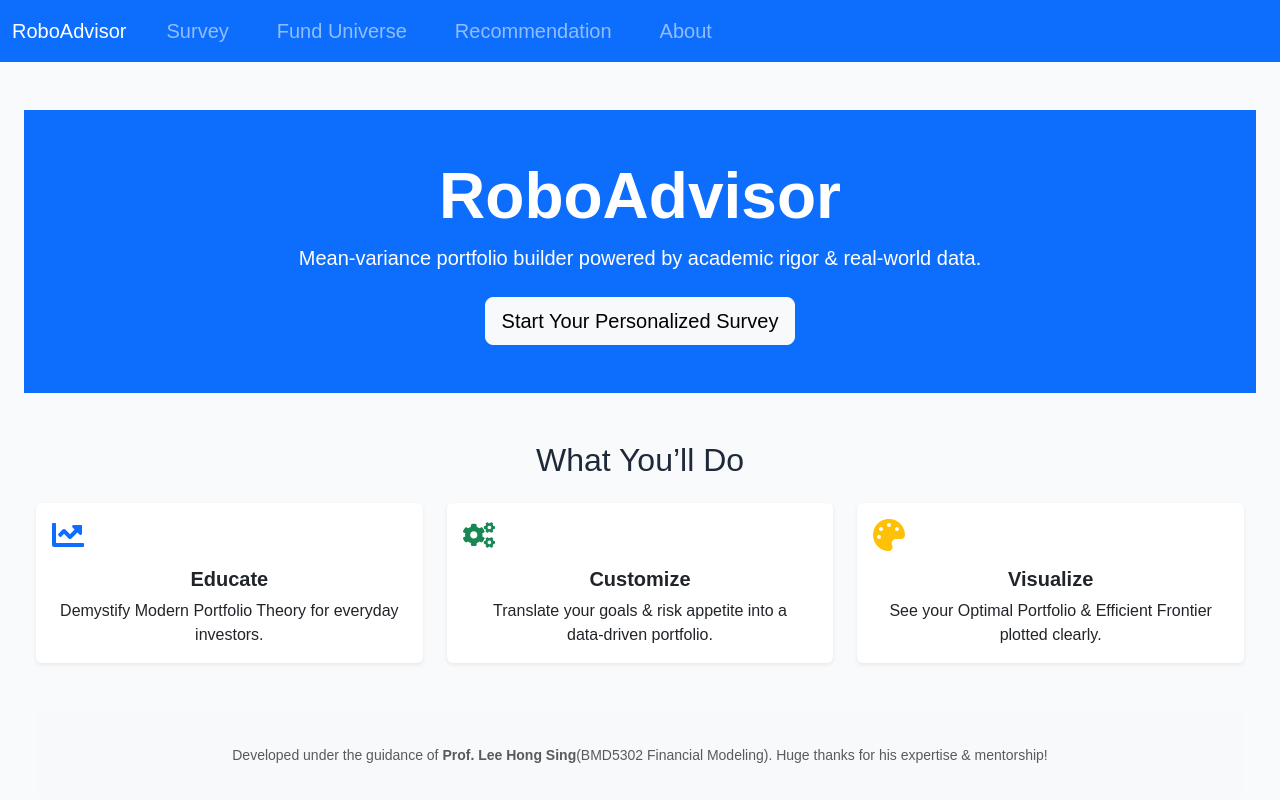
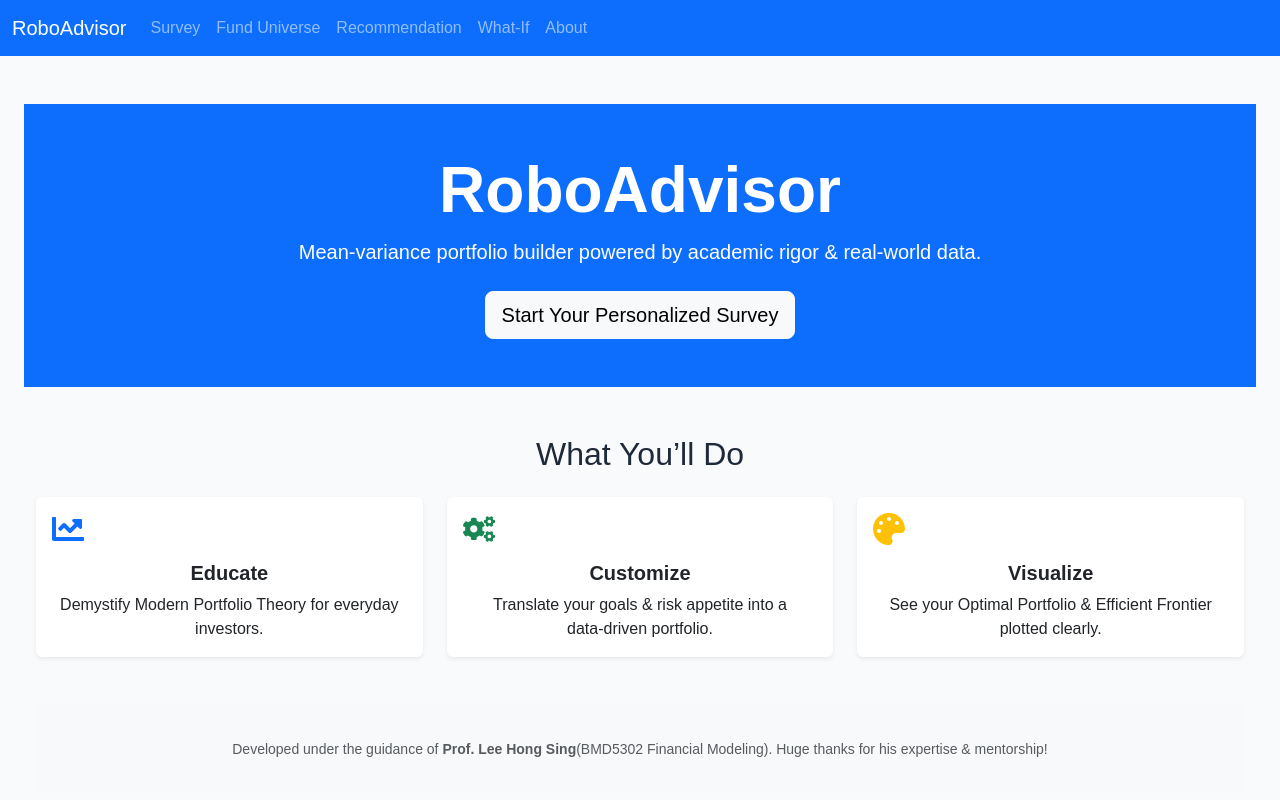
Before and after one commit to brandonchua/roboadvisor-web, a Next.js app: page / in a window 1280 px wide. Shown: the top 800 px of the page. Built offline with nearby package versions, Linux system fonts and the light colour scheme.

Commit message:
fixed navbar

```diff
--- a/src/app/components/NavBar.tsx
+++ b/src/app/components/NavBar.tsx
@@ -1,33 +1,27 @@
-'use client';
+// src/app/components/NavBar.tsx
+'use client'
 
-import Link      from 'next/link';
-import Navbar    from 'react-bootstrap/Navbar';
-import Container from 'react-bootstrap/Container';
-import Nav       from 'react-bootstrap/Nav';
+import Link      from 'next/link'
+import { Navbar, Container, Nav } from 'react-bootstrap'
 
 export default function NavBar() {
   return (
     <Navbar bg="primary" variant="dark" expand="lg" className="mb-4">
       <Container fluid>
-        <Navbar.Brand as={Link} href="/">RoboAdvisor</Navbar.Brand>
+        <Navbar.Brand as={Link} href="/">
+          RoboAdvisor
+        </Navbar.Brand>
         <Navbar.Toggle aria-controls="main-nav" />
         <Navbar.Collapse id="main-nav">
           <Nav className="me-auto">
-            <Nav.Link as={Link} href="/questionnaire" className="mx-3 py-2 fs-5">
-              Survey
-            </Nav.Link>
-            <Nav.Link as={Link} href="/universe" className="mx-3 py-2 fs-5">
-              Fund Universe
-            </Nav.Link>
-            <Nav.Link as={Link} href="/recommendation" className="mx-3 py-2 fs-5">
-              Recommendation
-            </Nav.Link>
-            <Nav.Link as={Link} href="/about" className="mx-3 py-2 fs-5">
-              About
-            </Nav.Link>
+            <Nav.Link as={Link} href="/questionnaire">Survey</Nav.Link>
+            <Nav.Link as={Link} href="/universe">Fund Universe</Nav.Link>
+            <Nav.Link as={Link} href="/recommendation">Recommendation</Nav.Link>
+            <Nav.Link as={Link} href="/what-if">What-If</Nav.Link>
+            <Nav.Link as={Link} href="/about">About</Nav.Link>
           </Nav>
         </Navbar.Collapse>
       </Container>
     </Navbar>
-  );
+  )
 }
--- a/src/app/layout.tsx
+++ b/src/app/layout.tsx
@@ -1,25 +1,23 @@
 // src/app/layout.tsx
-import 'bootstrap/dist/css/bootstrap.min.css';
-import './globals.css';
-import type { ReactNode } from 'react';
-import NavBar from './components/NavBar';
-import { DebugProvider } from './providers/DebugProvider';
+import 'bootstrap/dist/css/bootstrap.min.css'
+import './globals.css'
+import type { ReactNode } from 'react'
+import NavBar            from './components/NavBar'
 
 export const metadata = {
-  title: 'RoboAdvisor',
+  title:       'RoboAdvisor',
   description: 'Mean-variance portfolio builder',
-};
+}
 
 export default function RootLayout({ children }: { children: ReactNode }) {
   return (
     <html lang="en">
       <body className="antialiased bg-gray-50 text-gray-800">
-        {/* Wrap your entire app in the DebugProvider */}
-        <DebugProvider>
-          <NavBar />
-          <main className="container mx-auto px-4 py-6">{children}</main>
-        </DebugProvider>
+        <NavBar />
+        <main className="container mx-auto px-4 py-6">
+          {children}
+        </main>
       </body>
     </html>
-  );
+  )
 }
```
